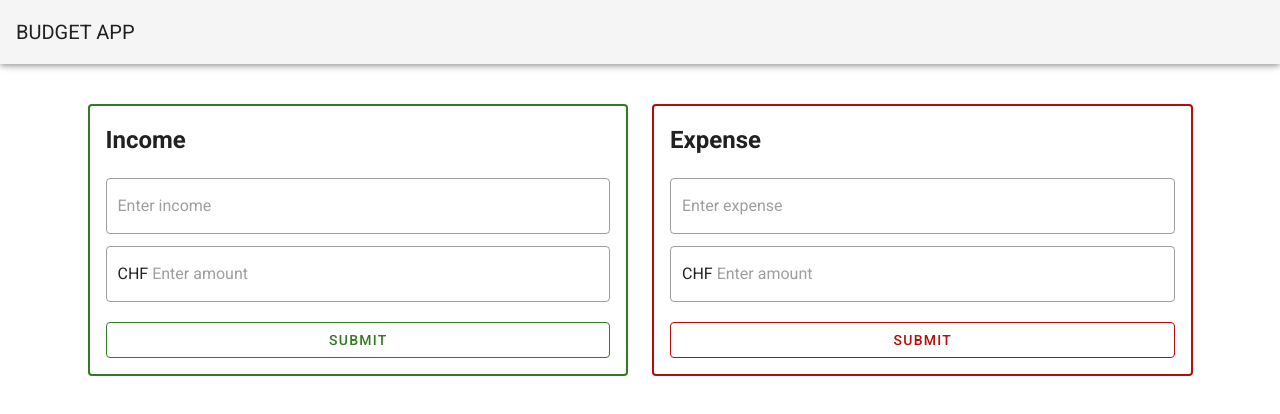
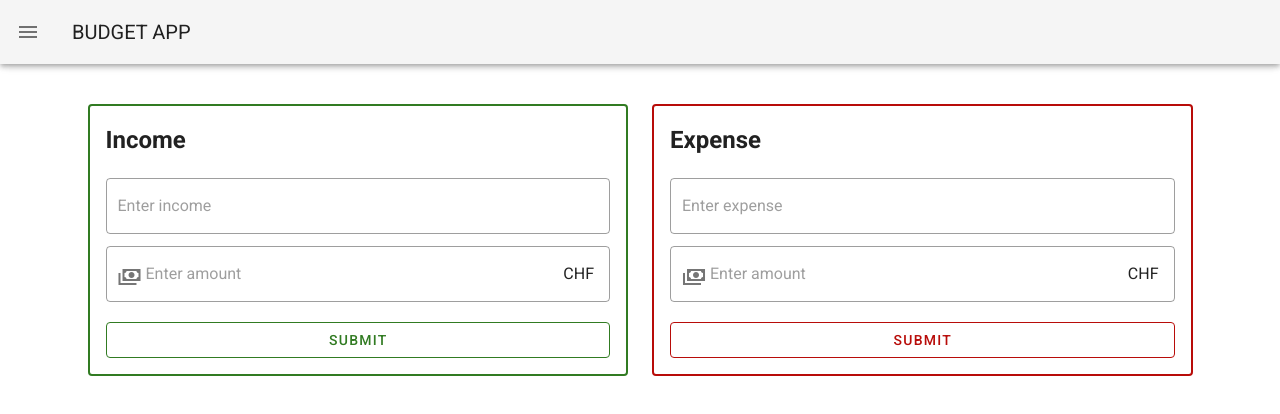
Before and after one commit to mozempk/budgetApp, a Vue app: page / in a window 1280 px wide. Shown: the top 414 px of the page. Built offline with nearby package versions, Linux system fonts and the light colour scheme.

Commit message:
editing capability, navigation menu and much more

```diff
--- a/src/App.vue
+++ b/src/App.vue
@@ -1,8 +1,42 @@
 <template>
   <v-app>
-    <v-app-bar app>
+    <v-app-bar app clipped-left>
+      <v-app-bar-nav-icon @click="menu=!menu"></v-app-bar-nav-icon>
       <v-toolbar-title class=text-uppercase>Budget App</v-toolbar-title>
     </v-app-bar>
+
+    <v-navigation-drawer clipped mobile-break-point="0" app v-model="menu">
+
+      <v-list-item>
+        <v-list-item-avatar>
+          <v-img src="./assets/wallet.png"></v-img>
+        </v-list-item-avatar>
+
+        <v-list-item-content>
+          <v-list-item-title>Settings</v-list-item-title>
+        </v-list-item-content>
+      </v-list-item>
+
+      <v-divider></v-divider>
+
+      <v-list>
+        <v-list-item>
+          <v-col>
+            Select master currency
+            <v-select
+            :items="currencies"
+            return-object
+            hint="Select master currency"
+            persistent-hint
+            prepend-icon="mdi-cash-multiple"
+            v-model="selectedMasterCurency"
+            @input="setMasterCurrency"
+            />
+          </v-col>
+
+        </v-list-item>
+      </v-list>
+    </v-navigation-drawer>
 
     <v-content>
       <v-container class="pa-10">
@@ -26,6 +60,9 @@
                   <template v-slot:amount>
                     {{income.amount}}
                   </template>
+                  <template v-slot:currency>
+                    {{income.currency}}
+                  </template>
                   <template v-slot:edit="{item,modify}">
                     <v-icon class="blue--text" @click="modify">mdi-pencil-outline</v-icon>
                   </template>
@@ -44,6 +81,9 @@
                   </template>
                   <template v-slot:amount>
                     {{expense.amount}}
+                  </template>
+                  <template v-slot:currency>
+                    {{expense.currency}}
                   </template>
                   <template v-slot:edit>
                     <v-icon class="blue--text">mdi-pencil-outline</v-icon>
@@ -70,13 +110,25 @@ export default {
     ListElement
   },
   data: () => ({
-    //
+    menu:false,
+    selectedMasterCurency: undefined
   }),
   computed: {
     ...mapGetters([
       'incomes',
-      'expenses'
+      'expenses',
+      'currencies',
+      'selectedCurrency',
+      'masterCurrency'
     ])
+  },
+  methods: {
+    setMasterCurrency(){
+      this.$store.dispatch('setMasterCurrency', this.currencies.indexOf(this.selectedMasterCurency))
+    }
+  },
+  created() {
+    this.selectedMasterCurency = this.currencies[this.masterCurrency]
   }
 };
 
--- a/src/components/Form.vue
+++ b/src/components/Form.vue
@@ -19,12 +19,14 @@
       placeholder="Enter amount"
       color="#05668d"
       hide-details
-      :prefix="currPrefix"
+      :suffix="suffix"
       type="number"
       v-model="amount"
+      prepend-inner-icon="mdi-cash-multiple"
+      @click:prepend-inner="changeCurrency"
     ></v-text-field>
 
-    <v-btn class="mt-5" outlined :color="color" block @click="submit">Submit</v-btn>
+    <v-btn class="mt-5" outlined :color="color" block @click="submit">{{editing ? "Edit" : "Submit"}}</v-btn>
   </div>
 </template>
 
@@ -42,25 +44,28 @@ export default {
             error: {
                 amount: false,
                 title: false
-            }
+            },
+            editing:false
         }
     },
     computed: {
         ...mapGetters([
             'currencies',
-            'selectedCurrency'
+            'selectedCurrency',
+            'toEdit'
         ]),
-        currPrefix() {
-            switch (this.selectedCurrency) {
-                case "EUR":
-                    return "€";
-                case "CHF":
-                    return "CHF";
-                case "USD":
-                    return "$";
-                default:
-                    return "€";
-            }
+        suffix() {
+            return this.currencies[this.selectedCurrency]
+            // switch (this.selectedCurrency) {
+            //     case "EUR":
+            //         return "€";
+            //     case "CHF":
+            //         return "CHF";
+            //     case "USD":
+            //         return "$";
+            //     default:
+            //         return "€";
+            // }
         },
         placeholder() {
             if (this.inbound) return "Enter income"
@@ -75,11 +80,13 @@ export default {
     },
     methods: {
         submit() {
+            if (!this.editing){
                 if (this.title !== "" && this.amount > 0) {
                     let payload = {
                         id: this.id,
                         title: this.title,
-                    amount: this.amount
+                        amount: this.amount,
+                        currency: this.currencies[this.selectedCurrency]
                     }
                     this.inbound ? this.$store.dispatch("addIncome", payload) : this.$store.dispatch("addExpense", payload);
                     this.id++;
@@ -89,8 +96,38 @@ export default {
                     if (this.amount <= 0) this.error.amount = true;
                     if (this.title === "") this.error.title = true;
                 }
+            } else {
+                let payload = {
+                    id: this.toEdit.item.id,
+                    title: this.title,
+                    amount: this.amount,
+                    currency: this.currencies[this.selectedCurrency]
+                }
+                this.inbound ? this.$store.dispatch('editIncome',payload) : this.$store.dispatch('editExpense',payload)
+                this.$store.dispatch('setToEdit',undefined)
             }
         },
+        changeCurrency() {
+            if (this.selectedCurrency + 1 <= this.currencies.length -1) this.$store.dispatch('changeCurrency',this.selectedCurrency +1)
+            else this.$store.dispatch('changeCurrency',0)
+        },
+    },
+    watch: {
+        toEdit() {
+            if (this.toEdit !== undefined){
+                if (this.toEdit.inbound == this.inbound) {
+                    this.editing = true
+                    this.title = this.toEdit.item.title,
+                    this.amount = this.toEdit.item.amount,
+                    this.$store.dispatch('changeCurrency', this.currencies.indexOf(this.toEdit.item.currency))
+                }
+            } else {
+                this.editing=false;
+                this.title = ""
+                this.amount = undefined
+            }
+        }
+    }
 }
 </script>
 
--- a/src/components/ListElement.vue
+++ b/src/components/ListElement.vue
@@ -5,11 +5,14 @@
             <v-col cols="1">
                 <slot name="sign"></slot>
             </v-col>
-            <v-col cols="5">
+            <v-col cols="4">
                 <slot name="title"></slot>
             </v-col>
-            <v-col cols="50">
+            <v-col cols="3">
                 <slot name="amount"></slot>
+            </v-col>
+            <v-col cols="2">
+                <slot name="currency"></slot>
             </v-col>
             <v-col cols="1">
                 <slot name="edit" :modify="modify"></slot>
@@ -32,11 +35,11 @@
         },
         methods: {
             modify() {
-                if (this.inbound) {
-                    this.$store.dispatch('editIncome',this.item)
-                } else {
-                    this.$store.dispatch('editExpense',this.item)
+                let payload = {
+                    inbound: this.inbound,
+                    item: this.item
                 }
+                this.$store.dispatch('setToEdit',payload)
             },
             erase() {
                 if (this.inbound) {
--- a/src/store.js
+++ b/src/store.js
@@ -9,8 +9,11 @@ export default new Vuex.Store({
     incomes: [],
     expenses: [],
     balance: 0,
-    selectedCurrency: 'CHF',
+    selectedCurrency: 0,
     currencies: ['CHF', 'EUR', 'USD'],
+    masterCurrency: 0,
+    toEdit: undefined
+
   },
 
   mutations: {
@@ -27,6 +30,7 @@ export default new Vuex.Store({
       }); // Retrieve previous element
       to_edit.title = payload.title; // Modify its title
       to_edit.amount = payload.amount; // Modify its amount
+      to_edit.currency = payload.currency; // Modify its amount
     },
     EDIT_EXPENSE: (state, payload) => {
       let to_edit = state.expenses.find((element) => {
@@ -34,6 +38,7 @@ export default new Vuex.Store({
       }); // Retrieve previous element
       to_edit.title = payload.title;
       to_edit.amount = payload.amount;
+      to_edit.currency = payload.currency;
     },
     CHANGE_CURRENCY: (state, payload) => state.selectedCurrency = payload,
     DELETE_INCOME: (state, payload) => state.incomes = state.incomes.filter((element) => {
@@ -42,6 +47,8 @@ export default new Vuex.Store({
     DELETE_EXPENSE: (state, payload) => state.expenses = state.expenses.filter((element) => {
       return element.id !== payload.id
     }),
+    SET_MASTER_CURRENCY: (state,payload) => state.masterCurrency = payload,
+    SET_TO_EDIT: (state,payload) => state.toEdit = payload
   },
 
   actions: {
@@ -72,7 +79,13 @@ export default new Vuex.Store({
     changeCurrency({commit},payload){
       commit('CHANGE_CURRENCY',payload);
     },
-
+    setMasterCurrency({commit},payload){
+      commit('SET_MASTER_CURRENCY',payload)
+      commit('CHANGE_CURRENCY',payload)
+    },
+    setToEdit({commit},payload){
+      commit('SET_TO_EDIT',payload)
+    }
   },
 
   getters: {
@@ -80,6 +93,9 @@ export default new Vuex.Store({
     expenses: state => state.expenses,
     balance: state => state.balance.toString(),
     selectedCurrency: state => state.selectedCurrency,
+    currencies: state => state.currencies,
+    masterCurrency: state => state.masterCurrency,
+    toEdit: state=>state.toEdit
   }
 
 })
```
Also changed, not shown: src/assets/wallet.png (added), 1 other file (tests, documents, lock files or other folders). Lines whose indentation alone changed are shown as unchanged.
